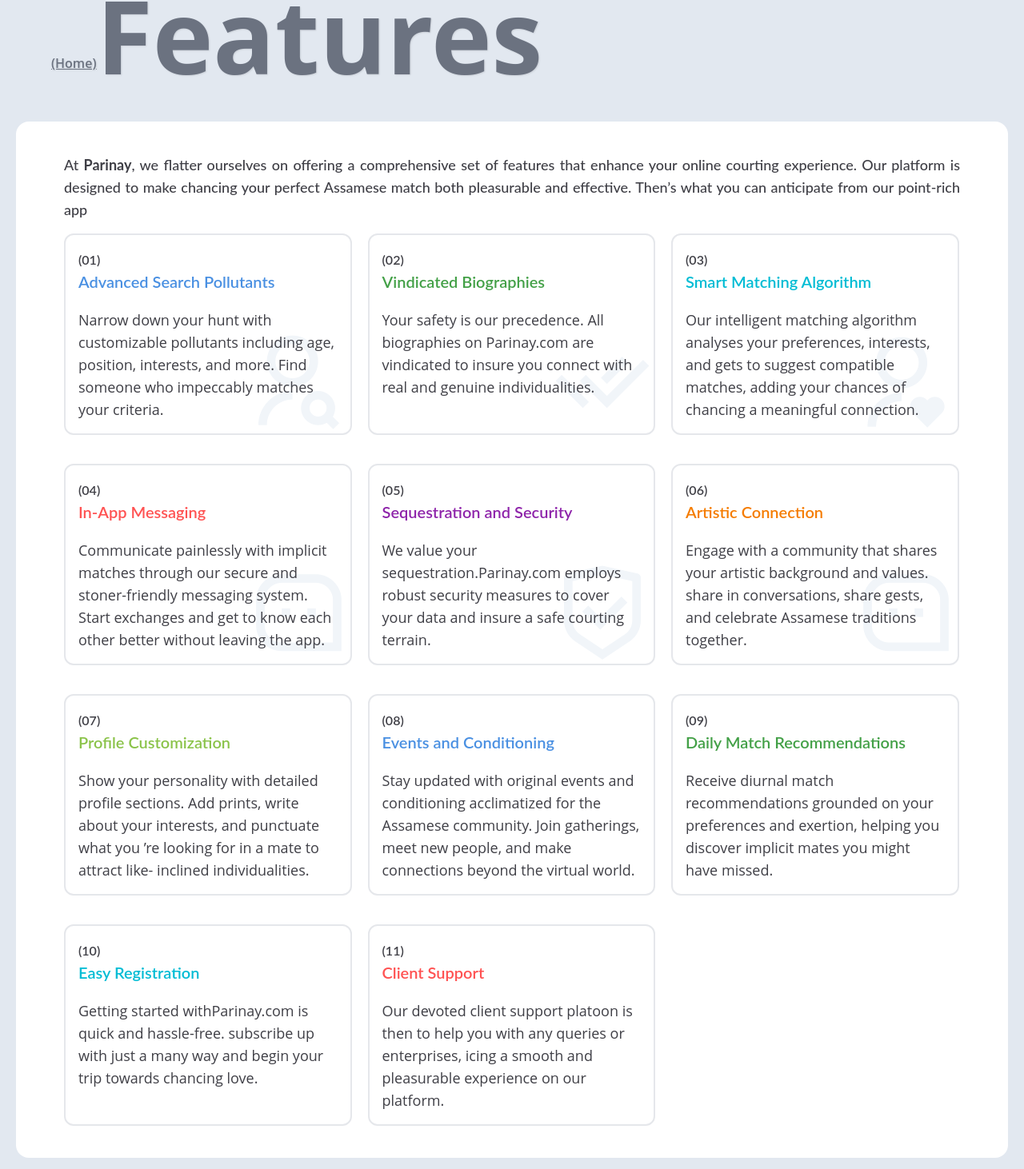
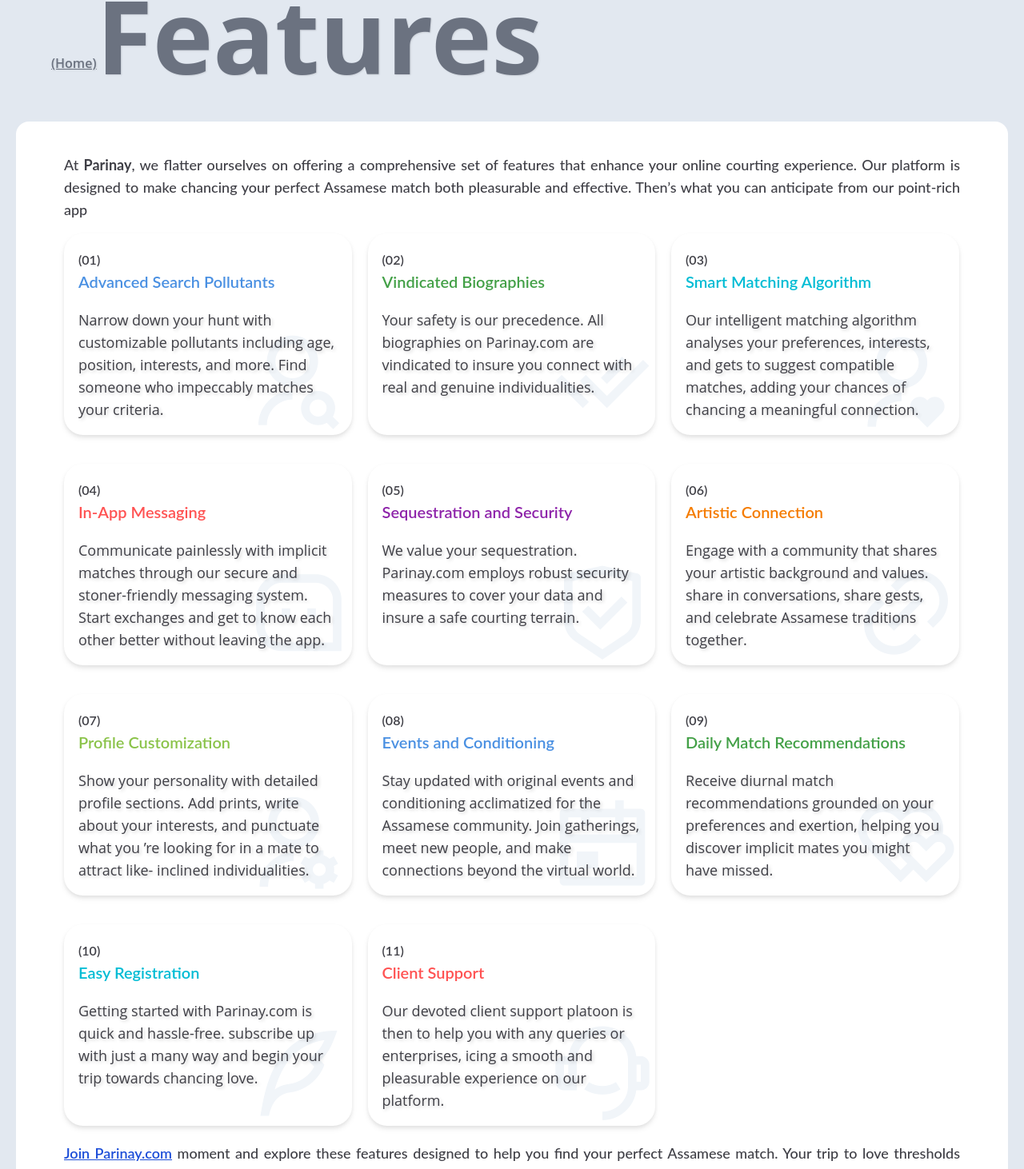
Before and after one commit to JyotiInHex/Parinay, a React (Create React App) app: page /features in a window 1280 px wide. Shown: the part 176-1638 px from the top of the page at 80% size. Built offline with nearby package versions, Linux system fonts and the light colour scheme; the HTML template or start-up script is replaced by a standard one.

Commit message:
new update

```diff
--- a/src/pages/features.jsx
+++ b/src/pages/features.jsx
@@ -1,92 +1,197 @@
-import React from 'react'
-import { Link } from 'react-router-dom'
+import React from "react";
+import { Link } from "react-router-dom";
 
 const services = () => {
   return (
     <>
-      <div className='w-full h-auto p-5'>
-        <figure className='p-6 mr-5 ml-5 mb-5 rounded-3xl bg-gradient-to-tr'>
-          <h1 className='text-9xl text-gray-500 text-shadow-sm font-bold font-opensans relative'><sup className='text-base font-semibold cursor-pointer underline'><Link to="/">(Home)</Link></sup>Features</h1>
+      <div className="w-full h-auto p-5">
+        <figure className="p-6 mr-5 ml-5 mb-5 rounded-3xl bg-gradient-to-tr">
+          <h1 className="text-9xl text-gray-500 text-shadow-sm font-bold font-opensans relative">
+            <sup className="text-base font-semibold cursor-pointer underline">
+              <Link to="/">(Home)</Link>
+            </sup>
+            Features
+          </h1>
         </figure>
-        <div className='bg-white w-full h-full p-10 rounded-2xl text-lg text-zinc-700 font-lato font-medium'>
-          <h6 className='px-5 text-justify'>At <strong>Parinay</strong>, we flatter ourselves on offering a comprehensive set of features that enhance your online courting experience. Our platform is designed to make chancing your perfect Assamese match both pleasurable and effective. Then’s what you can anticipate from our point-rich app</h6>
-          <div className='flex flex-wrap gap-5 px-5'>
-            <div className='relative overflow-hidden z-10 w-[32.1%] h-auto mt-4 p-4 rounded-xl border-2 bg-[#ffffff] transition-all hover:border-[#4A90E2]'>
-              <i className='ri-user-search-line absolute right-0 bottom-0 text-9xl z-[-1] text-slate-100 pointer-events-none'></i>
-              <span className='text-base text-zinc-700 font-lato font-semibold'>(01)</span>
-              <h5 className='text-xl text-[#4A90E2] font-lato font-semibold'>Advanced Search Pollutants</h5>
-              <p className='text-lg text-zinc-700 font-opensans font-normal mt-5'>Narrow down your hunt with customizable pollutants including age, position, interests, and more. Find someone who impeccably matches your criteria.</p>
+        <div className="bg-white w-full h-full p-10 rounded-2xl text-lg text-zinc-700 font-lato font-medium">
+          <h6 className="px-5 text-justify">
+            At <strong>Parinay</strong>, we flatter ourselves on offering a
+            comprehensive set of features that enhance your online courting
+            experience. Our platform is designed to make chancing your perfect
+            Assamese match both pleasurable and effective. Then’s what you can
+            anticipate from our point-rich app
+          </h6>
+          <div className="flex flex-wrap gap-5 px-5 mb-5">
+            <div className="relative overflow-hidden z-10 w-[32.1%] h-auto mt-4 p-4 rounded-3xl border-2 bg-[#ffffff] drop-shadow-md border-transparent transition-all hover:border-[#4A90E2]">
+              <i className="ri-user-search-line absolute right-0 bottom-0 text-9xl z-[-1] text-slate-100 pointer-events-none"></i>
+              <span className="text-base text-zinc-700 font-lato font-semibold">
+                (01)
+              </span>
+              <h5 className="text-xl text-[#4A90E2] font-lato font-semibold">
+                Advanced Search Pollutants
+              </h5>
+              <p className="text-lg text-zinc-700 text-shadow-md font-opensans font-normal mt-5">
+                Narrow down your hunt with customizable pollutants including
+                age, position, interests, and more. Find someone who impeccably
+                matches your criteria.
+              </p>
             </div>
 
-            <div className='relative overflow-hidden z-10 w-[32.1%] h-auto mt-4 p-4 rounded-xl border-2 bg-[#ffffff] transition-all hover:border-[#43A047]'>
-              <i className='ri-check-double-line absolute right-0 bottom-0 text-9xl z-[-1] text-slate-100  pointer-events-none'></i>
-              <span className='text-base text-zinc-700 font-lato font-semibold'>(02)</span>
-              <h5 className='text-xl text-[#43A047] font-lato font-semibold'>Vindicated Biographies</h5>
-              <p className='text-lg text-zinc-700 font-opensans font-normal mt-5'>Your safety is our precedence. All biographies on Parinay.com are vindicated to insure you connect with real and genuine individualities.</p>
+            <div className="relative overflow-hidden z-10 w-[32.1%] h-auto mt-4 p-4 rounded-3xl border-2 bg-[#ffffff] drop-shadow-md border-transparent transition-all hover:border-[#43A047]">
+              <i className="ri-check-double-line absolute right-0 bottom-0 text-9xl z-[-1] text-slate-100  pointer-events-none"></i>
+              <span className="text-base text-zinc-700 font-lato font-semibold">
+                (02)
+              </span>
+              <h5 className="text-xl text-[#43A047] font-lato font-semibold">
+                Vindicated Biographies
+              </h5>
+              <p className="text-lg text-zinc-700 text-shadow-md font-opensans font-normal mt-5">
+                Your safety is our precedence. All biographies on Parinay.com
+                are vindicated to insure you connect with real and genuine
+                individualities.
+              </p>
             </div>
 
-            <div className='relative overflow-hidden z-10 w-[32.1%] h-auto mt-4 p-4 rounded-xl border-2 bg-[#ffffff] transition-all hover:border-[#00bcd4]'>
-              <i className='ri-user-heart-line absolute right-0 bottom-0 text-9xl z-[-1] text-slate-100 pointer-events-none'></i>
-              <span className='text-base text-zinc-700 font-lato font-semibold'>(03)</span>
-              <h5 className='text-xl text-[#00bcd4] font-lato font-semibold'>Smart Matching Algorithm</h5>
-              <p className='text-lg text-zinc-700 font-opensans font-normal mt-5'> Our intelligent matching algorithm analyses your preferences, interests, and gets to suggest compatible matches, adding your chances of chancing a meaningful connection.</p>
+            <div className="relative overflow-hidden z-10 w-[32.1%] h-auto mt-4 p-4 rounded-3xl border-2 bg-[#ffffff] drop-shadow-md border-transparent transition-all hover:border-[#00bcd4]">
+              <i className="ri-user-heart-line absolute right-0 bottom-0 text-9xl z-[-1] text-slate-100 pointer-events-none"></i>
+              <span className="text-base text-zinc-700 font-lato font-semibold">
+                (03)
+              </span>
+              <h5 className="text-xl text-[#00bcd4] font-lato font-semibold">
+                Smart Matching Algorithm
+              </h5>
+              <p className="text-lg text-zinc-700 text-shadow-md font-opensans font-normal mt-5">
+                {" "}
+                Our intelligent matching algorithm analyses your preferences,
+                interests, and gets to suggest compatible matches, adding your
+                chances of chancing a meaningful connection.
+              </p>
             </div>
 
-            <div className='relative overflow-hidden z-10 w-[32.1%] h-auto mt-4 p-4 rounded-xl border-2 bg-[#ffffff] transition-all hover:border-[#FF5252]'>
-              <i className='ri-message-3-line absolute right-0 bottom-0 text-9xl z-[-1] text-slate-100 pointer-events-none'></i>
-              <span className='text-base text-zinc-700 font-lato font-semibold'>(04)</span>
-              <h5 className='text-xl text-[#FF5252] font-lato font-semibold'>In-App Messaging</h5>
-              <p className='text-lg text-zinc-700 font-opensans font-normal mt-5'>Communicate painlessly with implicit matches through our secure and stoner-friendly messaging system. Start exchanges and get to know each other better without leaving the app. </p>
+            <div className="relative overflow-hidden z-10 w-[32.1%] h-auto mt-4 p-4 rounded-3xl border-2 bg-[#ffffff] drop-shadow-md border-transparent transition-all hover:border-[#FF5252]">
+              <i className="ri-message-3-line absolute right-0 bottom-0 text-9xl z-[-1] text-slate-100 pointer-events-none"></i>
+              <span className="text-base text-zinc-700 font-lato font-semibold">
+                (04)
+              </span>
+              <h5 className="text-xl text-[#FF5252] font-lato font-semibold">
+                In-App Messaging
+              </h5>
+              <p className="text-lg text-zinc-700 text-shadow-md font-opensans font-normal mt-5">
+                Communicate painlessly with implicit matches through our secure
+                and stoner-friendly messaging system. Start exchanges and get to
+                know each other better without leaving the app.{" "}
+              </p>
             </div>
 
-            <div className='relative overflow-hidden z-10 w-[32.1%] h-auto mt-4 p-4 rounded-xl border-2 bg-[#ffffff] transition-all hover:border-[#8E24AA]'>
-              <i className='ri-shield-check-line absolute right-0 bottom-0 text-9xl z-[-1] text-slate-100  pointer-events-none'></i>
-              <span className='text-base text-zinc-700 font-lato font-semibold'>(05)</span>
-              <h5 className='text-xl text-[#8E24AA] font-lato font-semibold'>Sequestration and Security</h5>
-              <p className='text-lg text-zinc-700 font-opensans font-normal mt-5'>We value your sequestration.Parinay.com employs robust security measures to cover your data and insure a safe courting terrain.</p>
+            <div className="relative overflow-hidden z-10 w-[32.1%] h-auto mt-4 p-4 rounded-3xl border-2 bg-[#ffffff] drop-shadow-md border-transparent transition-all hover:border-[#8E24AA]">
+              <i className="ri-shield-check-line absolute right-0 bottom-0 text-9xl z-[-1] text-slate-100  pointer-events-none"></i>
+              <span className="text-base text-zinc-700 font-lato font-semibold">
+                (05)
+              </span>
+              <h5 className="text-xl text-[#8E24AA] font-lato font-semibold">
+                Sequestration and Security
+              </h5>
+              <p className="text-lg text-zinc-700 text-shadow-md font-opensans font-normal mt-5">
+                We value your sequestration. Parinay.com employs robust security
+                measures to cover your data and insure a safe courting terrain.
+              </p>
             </div>
 
-            <div className='relative overflow-hidden z-10 w-[32.1%] h-auto mt-4 p-4 rounded-xl border-2 bg-[#ffffff] transition-all hover:border-[#F57C00]'>
-              <i className='ri-message-3-line absolute right-0 bottom-0 text-9xl z-[-1] text-slate-100 pointer-events-none'></i>
-              <span className='text-base text-zinc-700 font-lato font-semibold'>(06)</span>
-              <h5 className='text-xl text-[#F57C00] font-lato font-semibold'>Artistic Connection</h5>
-              <p className='text-lg text-zinc-700 font-opensans font-normal mt-5'>Engage with a community that shares your artistic background and values. share in conversations, share gests, and celebrate Assamese traditions together.</p>
+            <div className="relative overflow-hidden z-10 w-[32.1%] h-auto mt-4 p-4 rounded-3xl border-2 bg-[#ffffff] drop-shadow-md border-transparent transition-all hover:border-[#F57C00]">
+              <i className="ri-link absolute right-0 bottom-0 text-9xl z-[-1] text-slate-100 pointer-events-none"></i>
+              <span className="text-base text-zinc-700 font-lato font-semibold">
+                (06)
+              </span>
+              <h5 className="text-xl text-[#F57C00] font-lato font-semibold">
+                Artistic Connection
+              </h5>
+              <p className="text-lg text-zinc-700 text-shadow-md font-opensans font-normal mt-5">
+                Engage with a community that shares your artistic background and
+                values. share in conversations, share gests, and celebrate
+                Assamese traditions together.
+              </p>
             </div>
 
-            <div className='relative overflow-hidden z-10 w-[32.1%] h-auto mt-4 p-4 rounded-xl border-2 bg-[#ffffff] transition-all hover:border-[#8BC34A]'>
-              <span className='text-base text-zinc-700 font-lato font-semibold'>(07)</span>
-              <h5 className='text-xl text-[#8BC34A] font-lato font-semibold'>Profile Customization</h5>
-              <p className='text-lg text-zinc-700 font-opensans font-normal mt-5'>Show your personality with detailed profile sections. Add prints, write about your interests, and punctuate what you ’re looking for in a mate to attract like- inclined individualities.</p>
+            <div className="relative overflow-hidden z-10 w-[32.1%] h-auto mt-4 p-4 rounded-3xl border-2 bg-[#ffffff] drop-shadow-md border-transparent transition-all hover:border-[#8BC34A]">
+              <i className="ri-user-settings-line absolute right-0 bottom-0 text-9xl z-[-1] text-slate-100 pointer-events-none"></i>
+              <span className="text-base text-zinc-700 font-lato font-semibold">
+                (07)
+              </span>
+              <h5 className="text-xl text-[#8BC34A] font-lato font-semibold">
+                Profile Customization
+              </h5>
+              <p className="text-lg text-zinc-700 text-shadow-md font-opensans font-normal mt-5">
+                Show your personality with detailed profile sections. Add
+                prints, write about your interests, and punctuate what you ’re
+                looking for in a mate to attract like- inclined individualities.
+              </p>
             </div>
 
-            <div className='relative overflow-hidden z-10 w-[32.1%] h-auto mt-4 p-4 rounded-xl border-2 bg-[#ffffff] transition-all hover:border-[#4A90E2]'>
-              <span className='text-base text-zinc-700 font-lato font-semibold'>(08)</span>
-              <h5 className='text-xl text-[#4A90E2] font-lato font-semibold'>Events and Conditioning</h5>
-              <p className='text-lg text-zinc-700 font-opensans font-normal mt-5'>Stay updated with original events and conditioning acclimatized for the Assamese community. Join gatherings, meet new people, and make connections beyond the virtual world.</p>
+            <div className="relative overflow-hidden z-10 w-[32.1%] h-auto mt-4 p-4 rounded-3xl border-2 bg-[#ffffff] drop-shadow-md border-transparent transition-all hover:border-[#4A90E2]">
+              <i className="ri-calendar-event-line absolute right-0 bottom-0 text-9xl z-[-1] text-slate-100 pointer-events-none"></i>
+              <span className="text-base text-zinc-700 font-lato font-semibold">
+                (08)
+              </span>
+              <h5 className="text-xl text-[#4A90E2] font-lato font-semibold">
+                Events and Conditioning
+              </h5>
+              <p className="text-lg text-zinc-700 text-shadow-md font-opensans font-normal mt-5">
+                Stay updated with original events and conditioning acclimatized
+                for the Assamese community. Join gatherings, meet new people,
+                and make connections beyond the virtual world.
+              </p>
             </div>
 
-            <div className='relative overflow-hidden z-10 w-[32.1%] h-auto mt-4 p-4 rounded-xl border-2 bg-[#ffffff] transition-all hover:border-[#43A047]'>
-              <span className='text-base text-zinc-700 font-lato font-semibold'>(09)</span>
-              <h5 className='text-xl text-[#43A047] font-lato font-semibold'>Daily Match Recommendations</h5>
-              <p className='text-lg text-zinc-700 font-opensans font-normal mt-5'>Receive diurnal match recommendations grounded on your preferences and exertion, helping you discover implicit mates you might have missed.</p>
+            <div className="relative overflow-hidden z-10 w-[32.1%] h-auto mt-4 p-4 rounded-3xl border-2 bg-[#ffffff] drop-shadow-md border-transparent transition-all hover:border-[#43A047]">
+              <i className="ri-hearts-line absolute right-0 bottom-0 text-9xl z-[-1] text-slate-100 pointer-events-none"></i>
+              <span className="text-base text-zinc-700 font-lato font-semibold">
+                (09)
+              </span>
+              <h5 className="text-xl text-[#43A047] font-lato font-semibold">
+                Daily Match Recommendations
+              </h5>
+              <p className="text-lg text-zinc-700 text-shadow-md font-opensans font-normal mt-5">
+                Receive diurnal match recommendations grounded on your
+                preferences and exertion, helping you discover implicit mates
+                you might have missed.
+              </p>
             </div>
 
-            <div className='relative overflow-hidden z-10 w-[32.1%] h-auto mt-4 p-4 rounded-xl border-2 bg-[#ffffff] transition-all hover:border-[#00bcd4]'>
-              <span className='text-base text-zinc-700 font-lato font-semibold'>(10)</span>
-              <h5 className='text-xl text-[#00bcd4] font-lato font-semibold'>Easy Registration</h5>
-              <p className='text-lg text-zinc-700 font-opensans font-normal mt-5'>Getting started withParinay.com is quick and hassle-free. subscribe up with just a many way and begin your trip towards chancing love.</p>
+            <div className="relative overflow-hidden z-10 w-[32.1%] h-auto mt-4 p-4 rounded-3xl border-2 bg-[#ffffff] drop-shadow-md border-transparent transition-all hover:border-[#00bcd4]">
+              <i className="ri-quill-pen-line absolute right-0 bottom-0 text-9xl z-[-1] text-slate-100 pointer-events-none"></i>
+              <span className="text-base text-zinc-700 font-lato font-semibold">
+                (10)
+              </span>
+              <h5 className="text-xl text-[#00bcd4] font-lato font-semibold">
+                Easy Registration
+              </h5>
+              <p className="text-lg text-zinc-700 text-shadow-md font-opensans font-normal mt-5">
+                Getting started with Parinay.com is quick and hassle-free.
+                subscribe up with just a many way and begin your trip towards
+                chancing love.
+              </p>
             </div>
 
-            <div className='relative overflow-hidden z-10 w-[32.1%] h-auto mt-4 p-4 rounded-xl border-2 bg-[#ffffff] transition-all hover:border-[#FF5252]'>
-              <span className='text-base text-zinc-700 font-lato font-semibold'>(11)</span>
-              <h5 className='text-xl text-[#FF5252] font-lato font-semibold'>Client Support</h5>
-              <p className='text-lg text-zinc-700 font-opensans font-normal mt-5'>Our devoted client support platoon is then to help you with any queries or enterprises, icing a smooth and pleasurable experience on our platform.</p>
+            <div className="relative overflow-hidden z-10 w-[32.1%] h-auto mt-4 p-4 rounded-3xl border-2 bg-[#ffffff] drop-shadow-md border-transparent transition-all hover:border-[#FF5252]">
+              <i className="ri-customer-service-2-line absolute right-0 bottom-0 text-9xl z-[-1] text-slate-100 pointer-events-none"></i>
+              <span className="text-base text-zinc-700 font-lato font-semibold">
+                (11)
+              </span>
+              <h5 className="text-xl text-[#FF5252] font-lato font-semibold">
+                Client Support
+              </h5>
+              <p className="text-lg text-zinc-700 text-shadow-md font-opensans font-normal mt-5">
+                Our devoted client support platoon is then to help you with any
+                queries or enterprises, icing a smooth and pleasurable
+                experience on our platform.
+              </p>
             </div>
           </div>
+          <h6 className="px-5 text-justify"><Link className="underline text-blue-700 font-semibold" to="/register">Join Parinay.com</Link> moment and explore these features designed to help you find your perfect Assamese match. Your trip to love thresholds then!</h6>
         </div>
       </div>
     </>
-  )
-}
+  );
+};
 
-export default services
+export default services;
```
